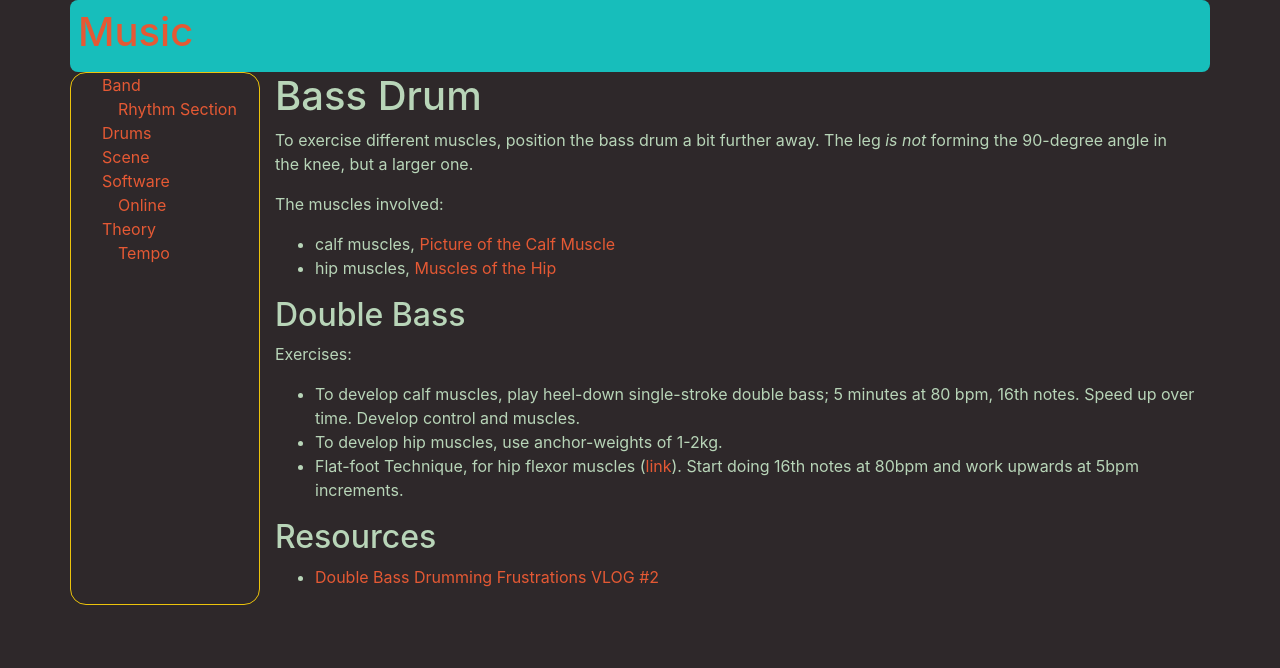
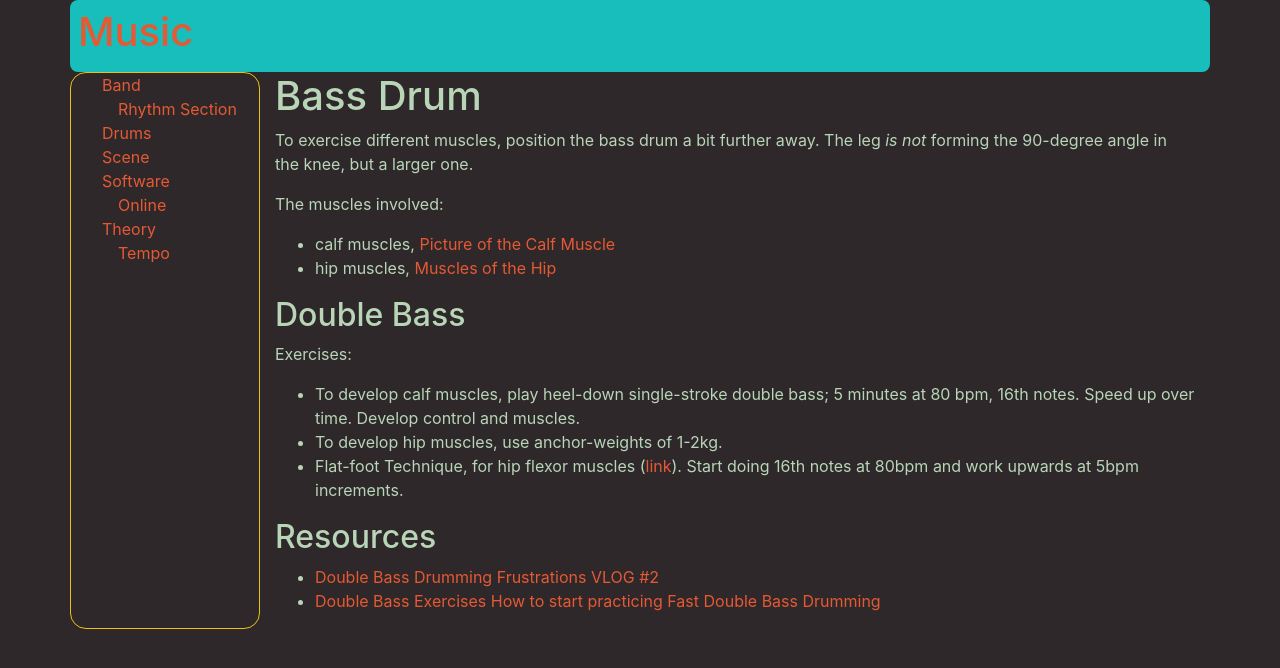
Before and after one commit to MisterY/music-site, a Jekyll site: the page built from drums/bass.md, in a window 1280 px wide. Shown: the top 668 px of the page. Built offline with Jekyll 4.4.1, drawn with Linux system fonts in a browser that asks for light colours; nearby versions of some CDN libraries; our own code applies the rules of GitHub Pages for plain Markdown files.

Commit message:
Marthyn's 2-bass exercises

```diff
--- a/drums/bass.md
+++ b/drums/bass.md
@@ -18,3 +18,4 @@ Exercises:
 ## Resources
 
 - [Double Bass Drumming Frustrations VLOG #2](https://www.youtube.com/watch?v=uAmJRbcRU6U)
+- [Double Bass Exercises How to start practicing Fast Double Bass Drumming](https://www.youtube.com/watch?v=CnqzG6rgDFs&list=PLLOJc4hJB_hJe9MGtsTS-YkYOkpa5-9cm&index=3)
```
